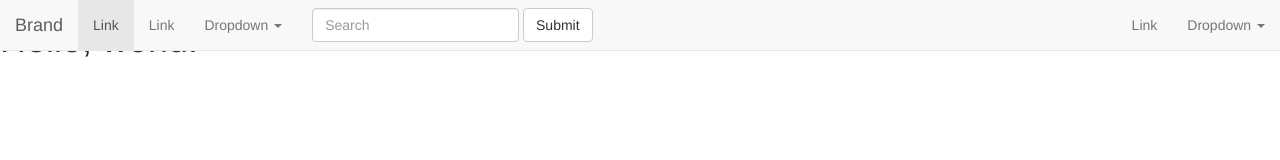
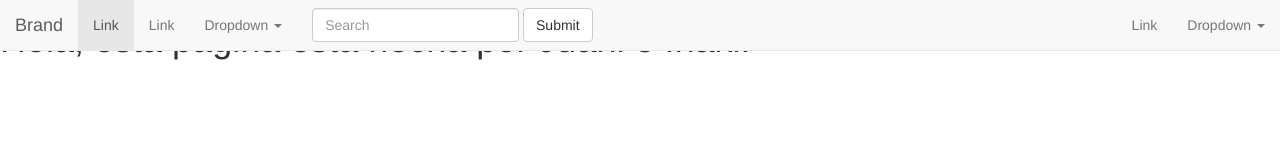
Before and after one commit to JuanCangelosi/ProyectoIAW, a plain HTML site: page ejemplo.html in a window 1280 px wide. Drawn offline with nearby package versions, Linux system fonts and the light colour scheme.

Commit message:
Prueba 1

```diff
--- a/ejemplo.html
+++ b/ejemplo.html
@@ -71,7 +71,7 @@
     </div><!-- /.navbar-collapse -->
   </div><!-- /.container-fluid -->
 </nav>
-    <h1>Hello, world!
+    <h1>Hola, esta pagina esta hecha por Juani e Iñaki.
 	</h1>
 
     <!-- jQuery (necessary for Bootstrap's JavaScript plugins) -->
```
